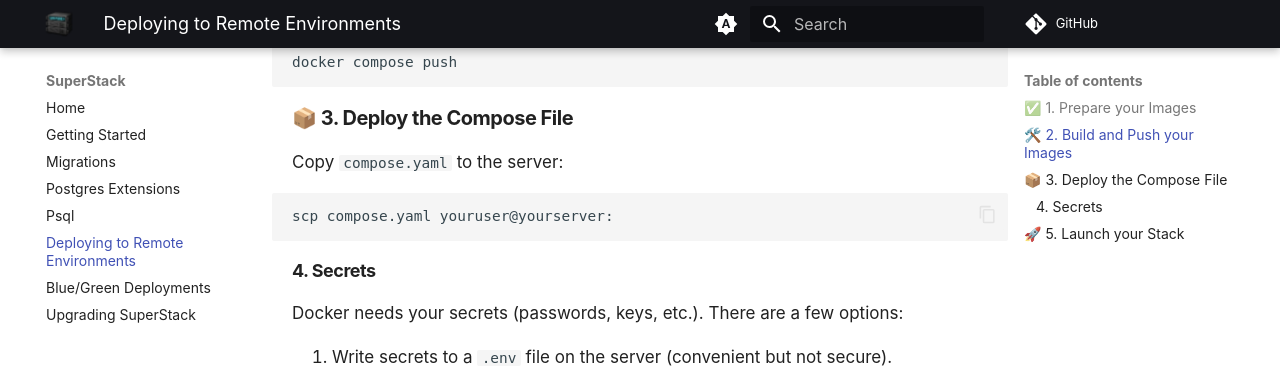
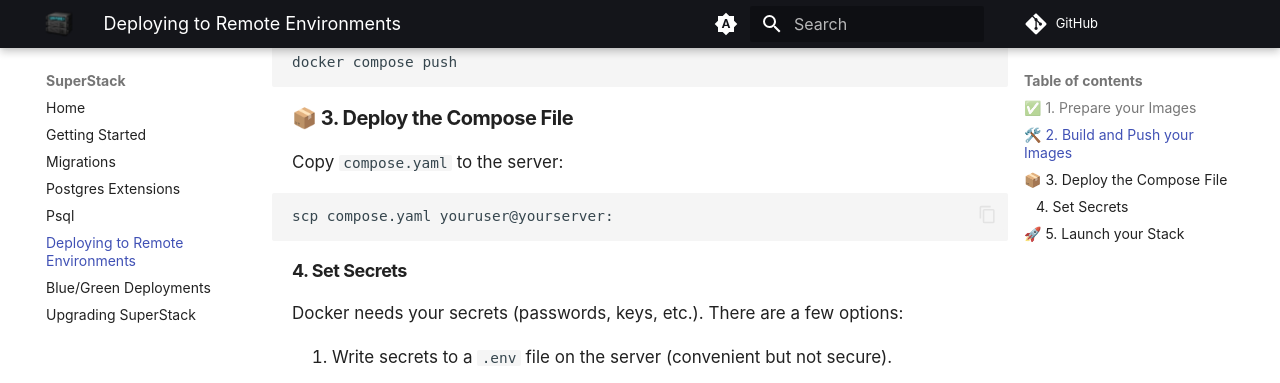
Before and after one commit to explodinglabs/superstack.docs, an MkDocs documentation site: the page built from docs/deploying.md, in a window 1280 px wide and 900 px high, scrolled down 827 px. Shown: the top 383 px of the window. Built offline with MkDocs 1.6.1 and Material for MkDocs 9.7.7, drawn with Linux system fonts in a browser that asks for light colours; comment, search, counter and statistics services are not loaded.

Commit message:
Adjust deploying

````diff
--- a/docs/deploying.md
+++ b/docs/deploying.md
@@ -41,7 +41,7 @@ Copy `compose.yaml` to the server:
 scp compose.yaml youruser@yourserver:
 ```
 
-### 4. Secrets
+### 4. Set Secrets
 
 Docker needs your secrets (passwords, keys, etc.). There are a few options:
 
````
